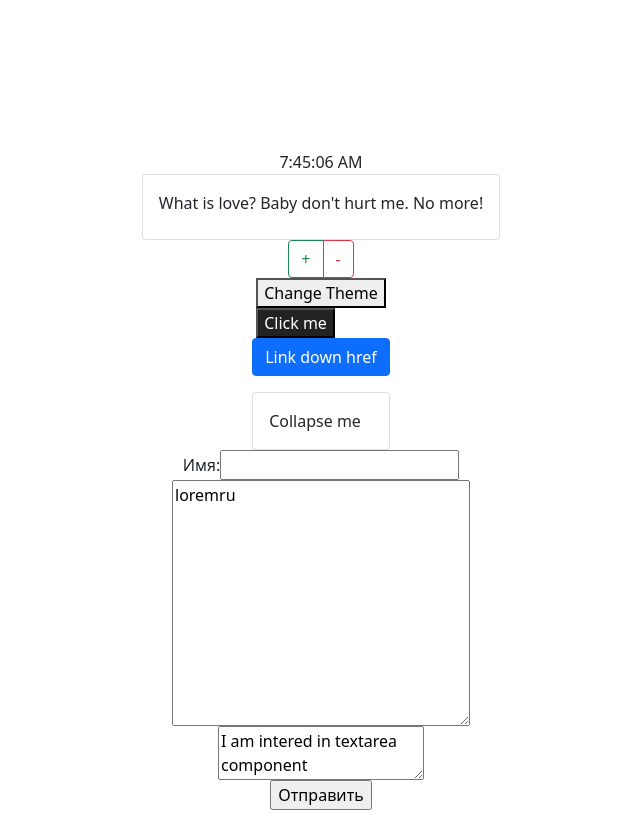
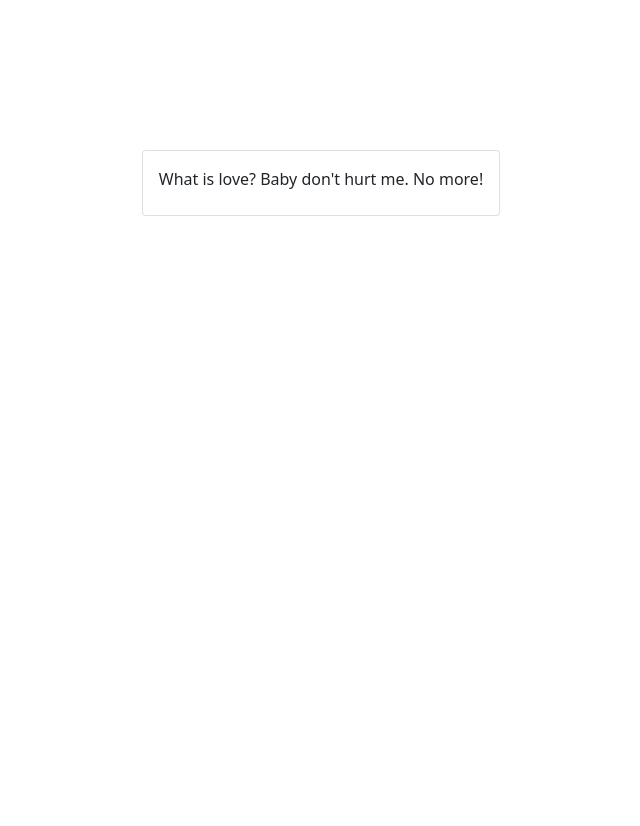
Before and after one commit to ElKlaus/react_apps, a React (Create React App) app in the folder hexlet_app/: page / in a window 1280 px wide. Shown: the whole page, without its empty margins (319-959 px from the left). After the commit the page ends 800 px from the top, so only its background shows below. Built offline with nearby package versions, Linux system fonts and the light colour scheme.

Commit message:
edit autocomplete comp

```diff
--- a/hexlet_app/src/App.js
+++ b/hexlet_app/src/App.js
@@ -29,14 +29,7 @@ class App extends React.Component {
 
     return (
       <div  className='main'>
-        <Clock />
-        {/* <Autocomplete /> */}
         {vdom}
-        <Log />
-        <Buttons />
-        <Collapse text={'Collapse me'} />
-        <Form text="loremru" />
-        <List  items={[1, 2, 3, 4, 5, 6]}/>
       </div>
     );
   }
--- a/hexlet_app/src/components/autocomplete.jsx
+++ b/hexlet_app/src/components/autocomplete.jsx
@@ -4,19 +4,24 @@ import React from 'react';
 export default class Autocomplete extends React.Component {
   constructor(props) {
     super(props);
-    this.state = { countries: [], text: ''};
+    this.state = {
+      countries: [],
+      test: '',
+    }
   }
 
-  HashChangeText = async ({ target: { value }}) => {
+  handleChangeText = async({ target: { value } }) => {
     if (value === '') {
       this.setState({ text: '', countries: [] });
 
-      return;
+      return
     }
 
     this.setState({ text: value });
-    const res = await axios.get('/countries', { params: { term: value }});
-    this.setState({ countries: res.data })
+
+    const res = await axios.get('/countries', { params: { term: value } });
+
+    this.setState({ countries: res.data });
   }
 
   renderCountries() {
@@ -24,9 +29,9 @@ export default class Autocomplete extends React.Component {
 
     return (
       <ul>
-        {countries.map((c) => <li key={c}>{c}</li>)}
+          {countries.map((c) => <li key={c}>{c}</li>)}
       </ul>
-    );
+    )
   }
 
   render() {
@@ -34,10 +39,10 @@ export default class Autocomplete extends React.Component {
 
     return (
       <div>
-        <form>
+        <form action="">
           <input
             type="text"
-            onChange={this.HashChangeText}
+            onChange={this.handleChangeText}
             value={text}
             className="form-control"
             placeholder='Enter Country'
@@ -45,6 +50,6 @@ export default class Autocomplete extends React.Component {
         </form>
         {countries.length > 0 && this.renderCountries()}
       </div>
-    );
+    )
   }
 }
```
